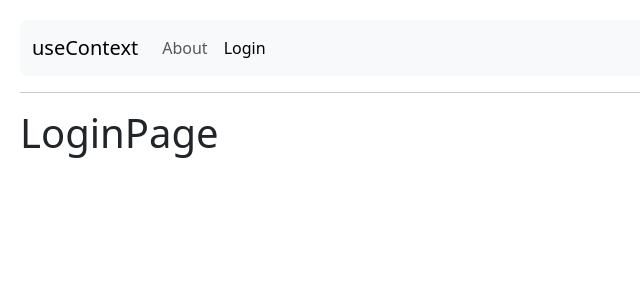
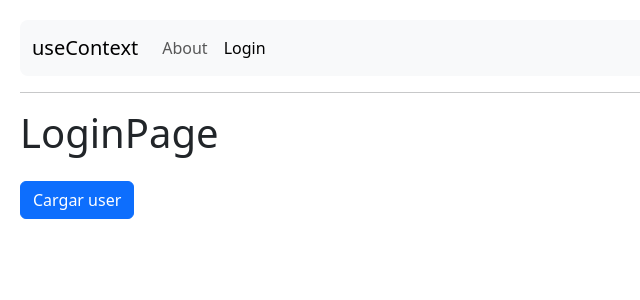
Before and after one commit to cristianps1988/05-REACT-hooksApp, a React (Vite) app: page /login in a window 1280 px wide. Shown: the top 300 px of the page, without its empty margins (0-640 px from the left). Built offline with nearby package versions, Linux system fonts and the light colour scheme.

Commit message:
useContext finished

```diff
--- a/09-useContext/AboutPage.jsx
+++ b/09-useContext/AboutPage.jsx
@@ -1,8 +1,15 @@
+import { useContext } from "react"
+import { UserContext } from "./context/UserContext"
 
 export const AboutPage = () => {
+
+    const { user } = useContext(UserContext)
+
     return (
         <>
             <h1>AboutPage</h1>
+            {user?.name && (<h2>Nombre: <span>{user?.name} </span></h2>)}
+
         </>
     )
 }
--- a/09-useContext/HomePage.jsx
+++ b/09-useContext/HomePage.jsx
@@ -1,8 +1,16 @@
+import { useContext } from "react"
+import { UserContext } from "./context/UserContext"
 
 export const HomePage = () => {
+
+    const { user } = useContext(UserContext)
+
     return (
         <>
             <h1>HomePage</h1>
+            <pre>
+                {JSON.stringify(user, null, 3)}
+            </pre>
         </>
     )
 }
--- a/09-useContext/LoginPage.jsx
+++ b/09-useContext/LoginPage.jsx
@@ -1,8 +1,26 @@
+import { useContext } from "react"
+import { UserContext } from "./context/UserContext"
 
 export const LoginPage = () => {
+    const { user, setuser } = useContext(UserContext)
     return (
         <>
             <h1>LoginPage</h1>
+            <pre>
+                {JSON.stringify(user, null, 3)}
+            </pre>
+            <button
+                className="btn btn-primary"
+                onClick={() => {
+                    setuser({
+                        id: 12345,
+                        name: "Cristian",
+                        email: "cristian@correo.com"
+                    })
+                }}
+            >
+                Cargar user
+            </button>
         </>
     )
 }
--- a/09-useContext/context/UserProvider.jsx
+++ b/09-useContext/context/UserProvider.jsx
@@ -1,14 +1,18 @@
+import { useState } from 'react'
 import { UserContext } from './UserContext'
 
-const initialValue = {
-    id: 12345,
-    nombre: "Cristian",
-    correo: "cristian@correo.com"
-}
+// const user = {
+//     id: 12345,
+//     name: "Cristian",
+//     email: "cristian@correo.com"
+// }
 
 export const UserProvider = ({ children }) => {
+
+    const [user, setuser] = useState()
+
     return (
-        <UserContext.Provider value={initialValue}>
+        <UserContext.Provider value={{ user, setuser }}>
             {children}
         </UserContext.Provider>
     )
```
